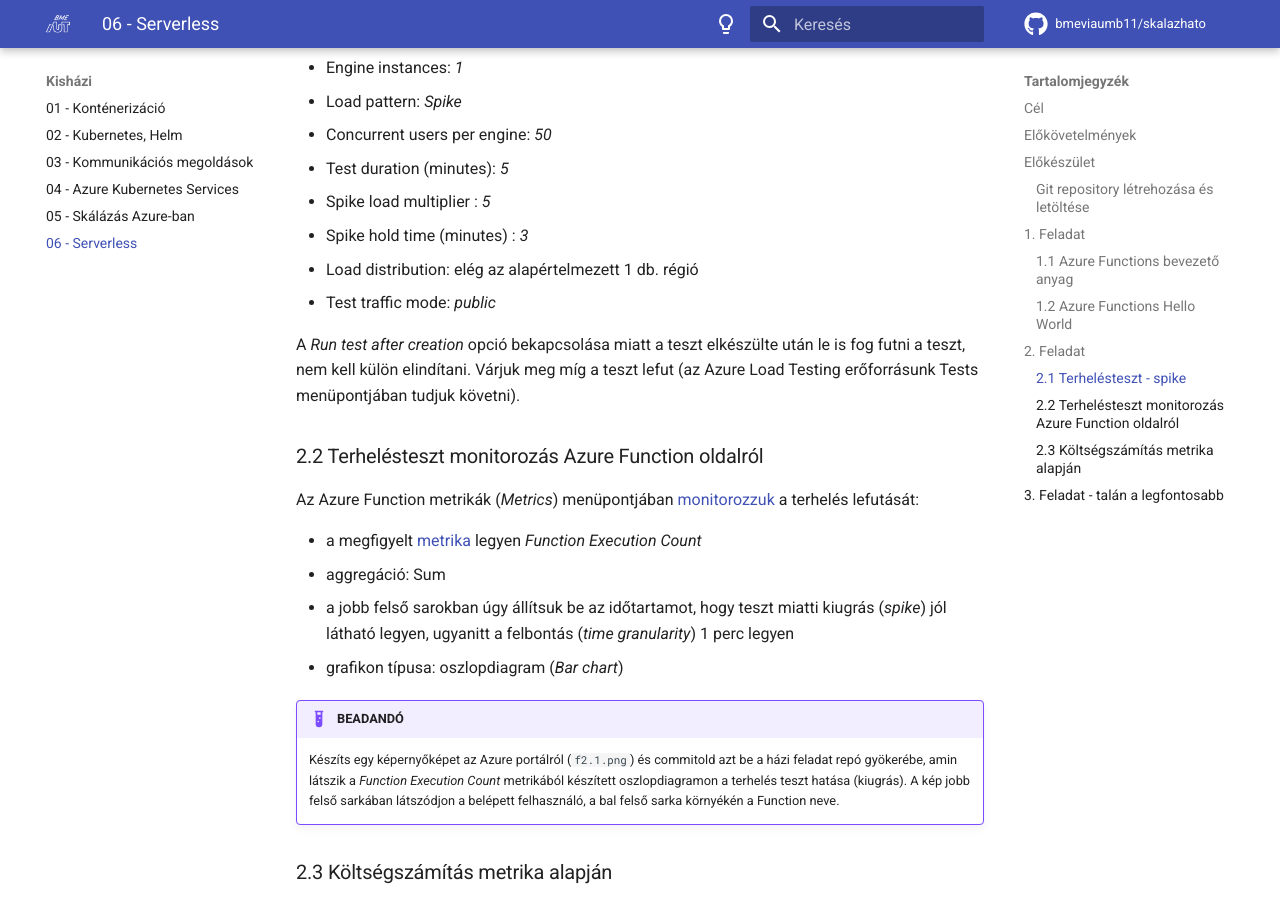
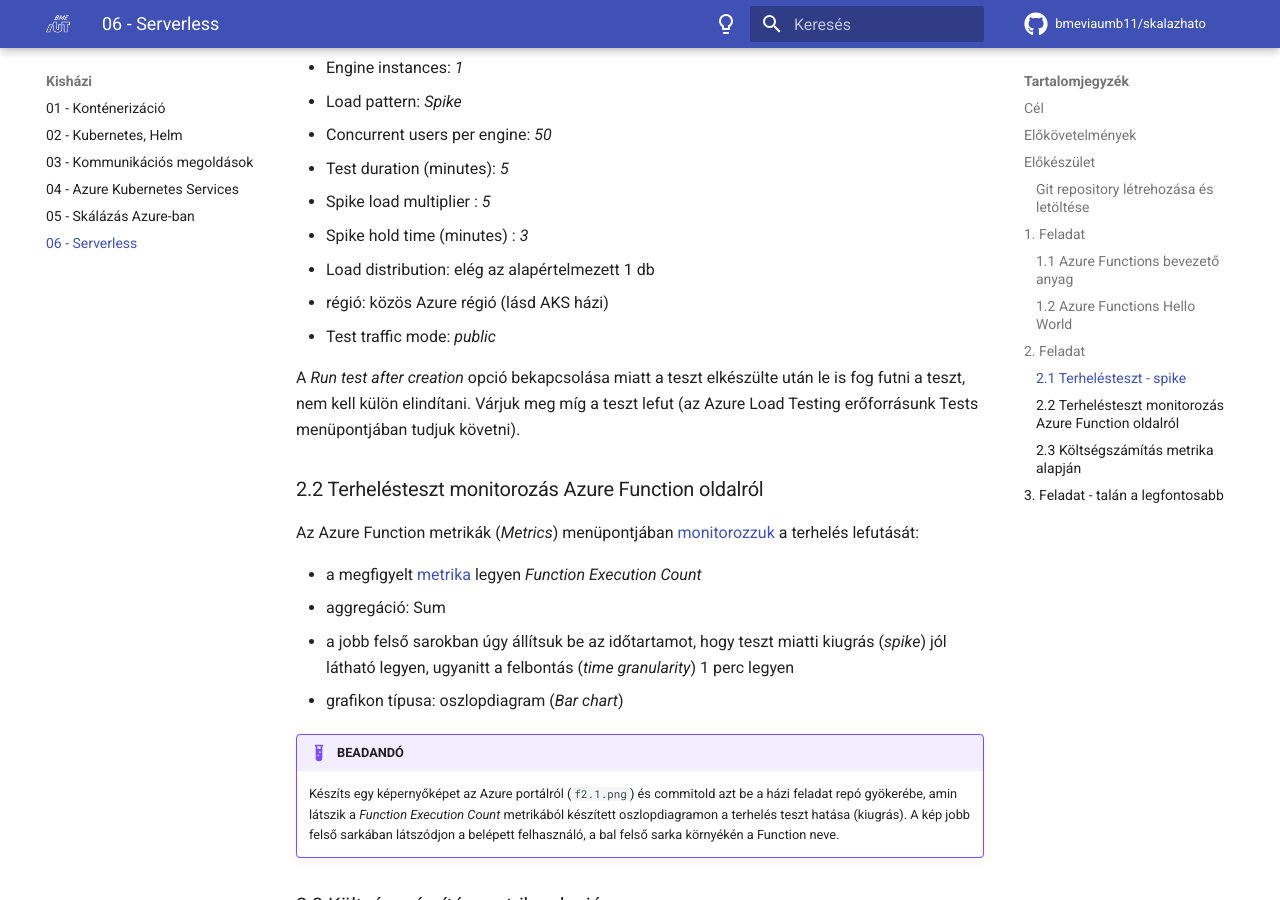
Before and after one commit to bmeviaumb11/skalazhato, an MkDocs documentation site: the page built from docs/homework/06-serverless/index.md, in a window 1280 px wide and 900 px high, scrolled down 2660 px. Built offline with MkDocs 1.6.1 and Material for MkDocs 9.7.7, drawn with Linux system fonts in a browser that asks for light colours; emoji names are drawn with the system emoji font; comment, search, counter and statistics services are not loaded.

Commit message:
serverless docs wrong url, missing field

```diff
--- a/docs/homework/06-serverless/index.md
+++ b/docs/homework/06-serverless/index.md
@@ -80,7 +80,8 @@
 - Test duration (minutes): *5*
 - Spike load multiplier : *5*
 - Spike hold time (minutes) : *3*
-- Load distribution: elég az alapértelmezett 1 db. régió
+- Load distribution: elég az alapértelmezett 1 db
+- régió: közös Azure régió (lásd AKS házi)
 - Test traffic mode: *public*
 
 A *Run test after creation*  opció bekapcsolása miatt a teszt elkészülte után le is fog futni a teszt, nem kell külön elindítani. Várjuk meg míg a teszt lefut (az Azure Load Testing erőforrásunk Tests menüpontjában tudjuk követni).
@@ -108,7 +109,7 @@
 Egyetlen oszlopnak kell kiemelkednie, ennek az értéke kell (egeret fölötte tartva is kiírja). Számold ki a terhelésteszt költségét az [árlista](https://azure.microsoft.com/en-us/pricing/details/functions/) alapján úgy, hogy a bennefoglalt erőforrásokat (*az első x db. hívás ingyenes*) nem veszed figyelembe.
 
 !!! warning "Mértékegységváltás"
-    Az érték mértékegysége MB*ms (megabájt-milliszekundum), az ár viszont GB*s-ban (gigabájt-szekundum) van megadva. Az átváltáshoz segítség az [útmutatóban](https://learn.microsoft.com/en-us/azure/azure-functions/monitor-functions-reference?tabs=consumption-plan#metrics).
+    Az érték mértékegysége MB*ms (megabájt-milliszekundum), az ár viszont GB*s-ban (gigabájt-szekundum) van megadva. Az átváltáshoz segítség az [útmutatóban](https://learn.microsoft.com/en-us/azure/azure-functions/functions-consumption-costs?tabs=flex-consumtion-plan%2Cportal#function-app-level-metrics).
 
 !!! example "BEADANDÓ"
     Készíts egy képernyőképet az Azure portálról (`f2.2.png`) és commitold azt be a házi feladat repó gyökerébe, amin látszik a *Function Execution Unit* metrikából készített oszlopdiagramon a terhelés teszt hatása (kiugrás). A kép jobb felső sarkában látszódjon a belépett felhasználó, a bal felső sarka környékén a Function neve.
```
